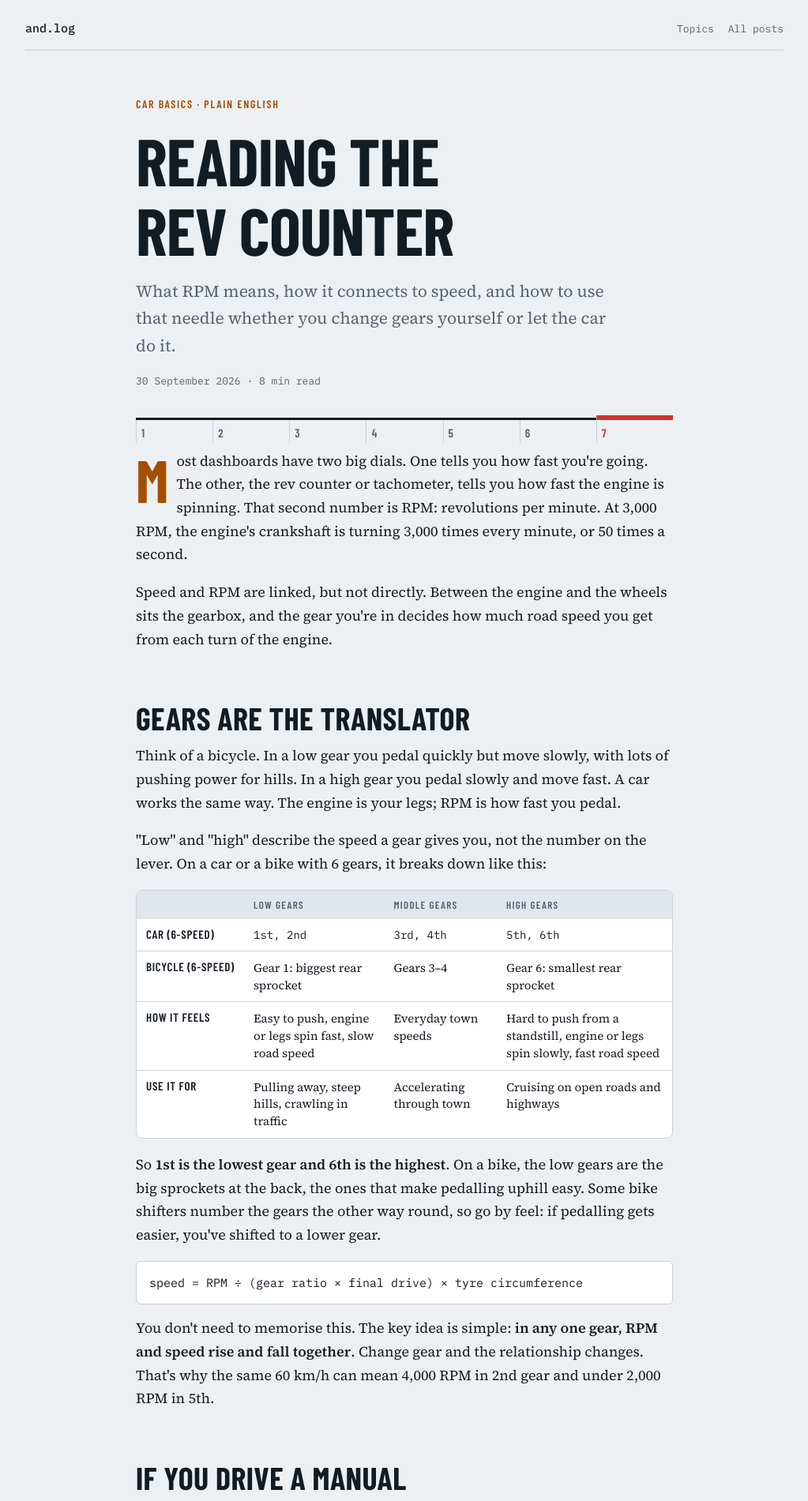
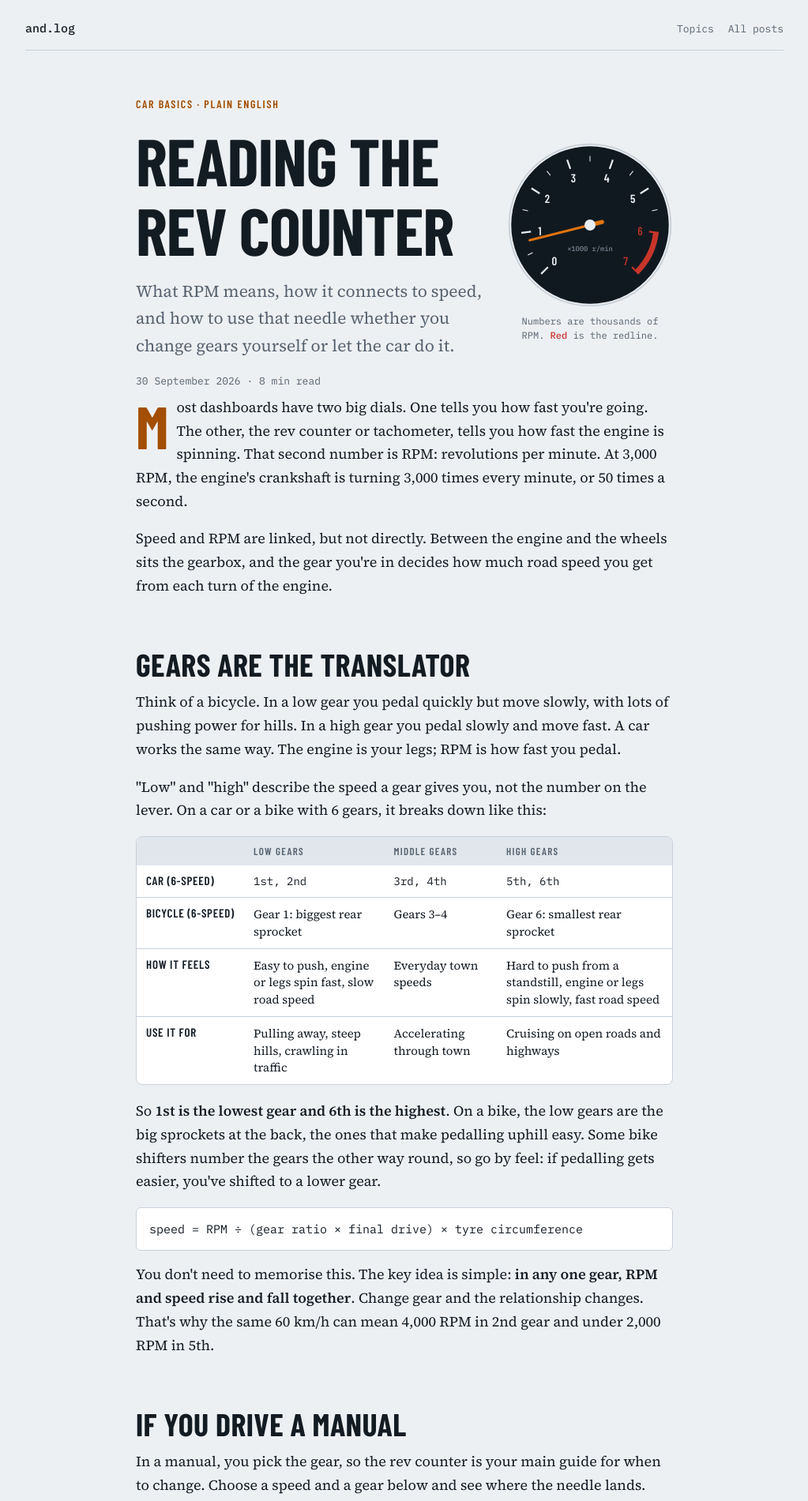
Before and after one commit to and/and.github.io, a Jekyll site: the page built from _posts/2026-09-30-reading-the-rev-counter.html, in a window 1280 px wide. Shown: the top 1901 px of the page at 79% size, without its empty margins (128-1151 px from the left). Built offline with Jekyll 4.4.1, drawn with Linux system fonts in a browser that asks for light colours.

Commit message:
Rev Counter: a round rev-counter dial in the header
Replaces the flat 1-7 strip, which read like gear numbers, with a
labelled dial: thousands of RPM, redline from 6 to 7, and a one-time
needle sweep on load (skipped with reduced motion).

Co-Authored-By: Claude Opus 5.5 <noreply@anthropic.com>
Claude-Session: https://claude.ai/code/session_014UVWu4rzwupMBsJzfc8L8T

```diff
--- a/_posts/2026-09-30-reading-the-rev-counter.html
+++ b/_posts/2026-09-30-reading-the-rev-counter.html
@@ -60,9 +60,14 @@ strong{font-weight:600}
 .masthead .eyebrow{color:var(--accent-ink)}
 .dek{font-size:21px;color:var(--muted);max-width:620px;margin:0}
 .meta{font-family:var(--f-mono);font-size:13px;color:var(--muted)}
-.revstrip{display:grid;grid-template-columns:repeat(7,1fr);margin-top:20px;border-top:3px solid var(--fg)}
-.revstrip span{font-family:var(--f-display);font-weight:600;font-size:15px;padding-top:4px;border-left:1px solid var(--line);padding-left:6px;color:var(--muted)}
-.revstrip span:last-child{border-top:6px solid var(--bad);margin-top:-6px;color:var(--bad)}
+.masthead{grid-template-columns:minmax(0,1fr) 210px;align-items:center;gap:16px 32px}
+.mh-text{display:grid;gap:16px;min-width:0}
+.hero-dial{margin:0;display:grid;gap:8px;justify-items:center}
+.hero-dial svg{width:100%;max-width:210px}
+.hero-dial figcaption{font-family:var(--f-mono);font-size:12px;line-height:1.5;color:var(--muted);text-align:center;max-width:200px}
+.hero-dial .red{color:var(--bad);font-weight:500}
+#hero-needle{transition:transform .9s cubic-bezier(.45,0,.2,1)}
+@media (max-width:720px){.masthead{grid-template-columns:1fr}.hero-dial{justify-items:start}.hero-dial svg{max-width:170px}.hero-dial figcaption{text-align:left}}
 
 /* Prose */
 article > .col:first-child > p:first-of-type::first-letter{font-family:var(--f-display);font-weight:700;float:left;font-size:4.2em;line-height:.85;padding:6px 10px 0 0;color:var(--accent-ink)}
@@ -199,11 +204,16 @@ footer.col{margin-top:56px;border-top:1px solid var(--line);padding-top:18px}
 {% raw %}
 <main class="wrap">
   <header class="masthead col">
-    <div class="eyebrow">Car basics · Plain English</div>
-    <h1>Reading the Rev Counter</h1>
-    <p class="dek">What RPM means, how it connects to speed, and how to use that needle whether you change gears yourself or let the car do it.</p>
-    <div class="meta">30 September 2026 · 8 min read</div>
-    <div class="revstrip" aria-hidden="true"><span>1</span><span>2</span><span>3</span><span>4</span><span>5</span><span>6</span><span>7</span></div>
+    <div class="mh-text">
+      <div class="eyebrow">Car basics · Plain English</div>
+      <h1>Reading the Rev Counter</h1>
+      <p class="dek">What RPM means, how it connects to speed, and how to use that needle whether you change gears yourself or let the car do it.</p>
+      <div class="meta">30 September 2026 · 8 min read</div>
+    </div>
+    <figure class="hero-dial">
+      <svg id="hero-gauge" viewBox="0 0 240 240" role="img" aria-label="A rev counter reading 0 to 7 thousand RPM, with the needle at idle and the redline from 6 to 7"></svg>
+      <figcaption>Numbers are thousands of RPM. <span class="red">Red</span> is the redline.</figcaption>
+    </figure>
   </header>
 
   <article>
@@ -388,11 +398,15 @@ function buildGauge(){
     if(major){const[tx,ty]=pt(a,R-27);s+=`<text class="g-num${red}" x="${tx}" y="${ty}" text-anchor="middle" dominant-baseline="central">${r/1000}</text>`;}
   }
   s+='<text class="g-unit" x="120" y="158" text-anchor="middle">×1000 r/min</text>';
-  s+='<text class="g-digital" id="g-digital" x="120" y="190" text-anchor="middle">0</text>';
-  s+='<g class="needle" id="needle"><line x1="120" y1="120" x2="210" y2="120" stroke-width="3.5"/><line x1="120" y1="120" x2="102" y2="120" stroke-width="6"/></g>';
+  if(digital)s+=`<text class="g-digital" id="${pre}-digital" x="120" y="190" text-anchor="middle">0</text>`;
+  s+=`<g class="needle" id="${pre}-needle"><line x1="120" y1="120" x2="210" y2="120" stroke-width="3.5"/><line x1="120" y1="120" x2="102" y2="120" stroke-width="6"/></g>`;
   s+='<circle class="g-hub" cx="120" cy="120" r="8"/>';
-  $('#gauge').innerHTML=s;
-  st.ang=ang;
+  return{s,ang};
+}
+function buildGauge(){
+  const d=dial(ENGINES[st.engine],'g',true);
+  $('#gauge').innerHTML=d.s;
+  st.ang=d.ang;
 }
 
 function updateManual(){
@@ -400,7 +414,7 @@ function updateManual(){
   $('#m-speed-v').textContent=st.speed;
   [...gearsEl.children].forEach((b,i)=>b.setAttribute('aria-checked',i===st.gear));
   document.querySelectorAll('[data-engine]').forEach(b=>b.setAttribute('aria-pressed',b.dataset.engine===st.engine));
-  const n=$('#needle');
+  const n=$('#g-needle');
   n.style.transform=`rotate(${st.ang(Math.min(r,e.max*1.04)).toFixed(1)}deg)`;
   $('#g-digital').textContent=fmt(Math.round(r/10)*10);
   $('#gauge').setAttribute('aria-label',`Rev counter reading ${fmt(r)} RPM`);
@@ -431,6 +445,17 @@ function updateManual(){
 $('#m-speed').addEventListener('input',ev=>{st.speed=+ev.target.value;updateManual();});
 document.querySelectorAll('[data-engine]').forEach(b=>b.addEventListener('click',()=>{st.engine=b.dataset.engine;buildGauge();updateManual();}));
 buildGauge();updateManual();
+
+/* Hero dial: rests at idle; sweeps to the redline and back once on load, like a car's start-up check */
+(function(){
+  const d=dial(ENGINES.petrol,'hero',false);
+  $('#hero-gauge').innerHTML=d.s;
+  const n=$('#hero-needle'),set=r=>{n.style.transform=`rotate(${d.ang(r).toFixed(1)}deg)`;};
+  set(800);
+  let still=false;try{still=matchMedia('(prefers-reduced-motion: reduce)').matches;}catch(e){}
+  if(still)return;
+  setTimeout(()=>{set(7000);setTimeout(()=>set(800),1000);},500);
+})();
 
 /* ---------- Automatic run simulator ---------- */
 const AUTO={
```
Also changed, not shown: other parts of _posts/2026-09-30-reading-the-rev-counter.html (+2 -2 lines).
